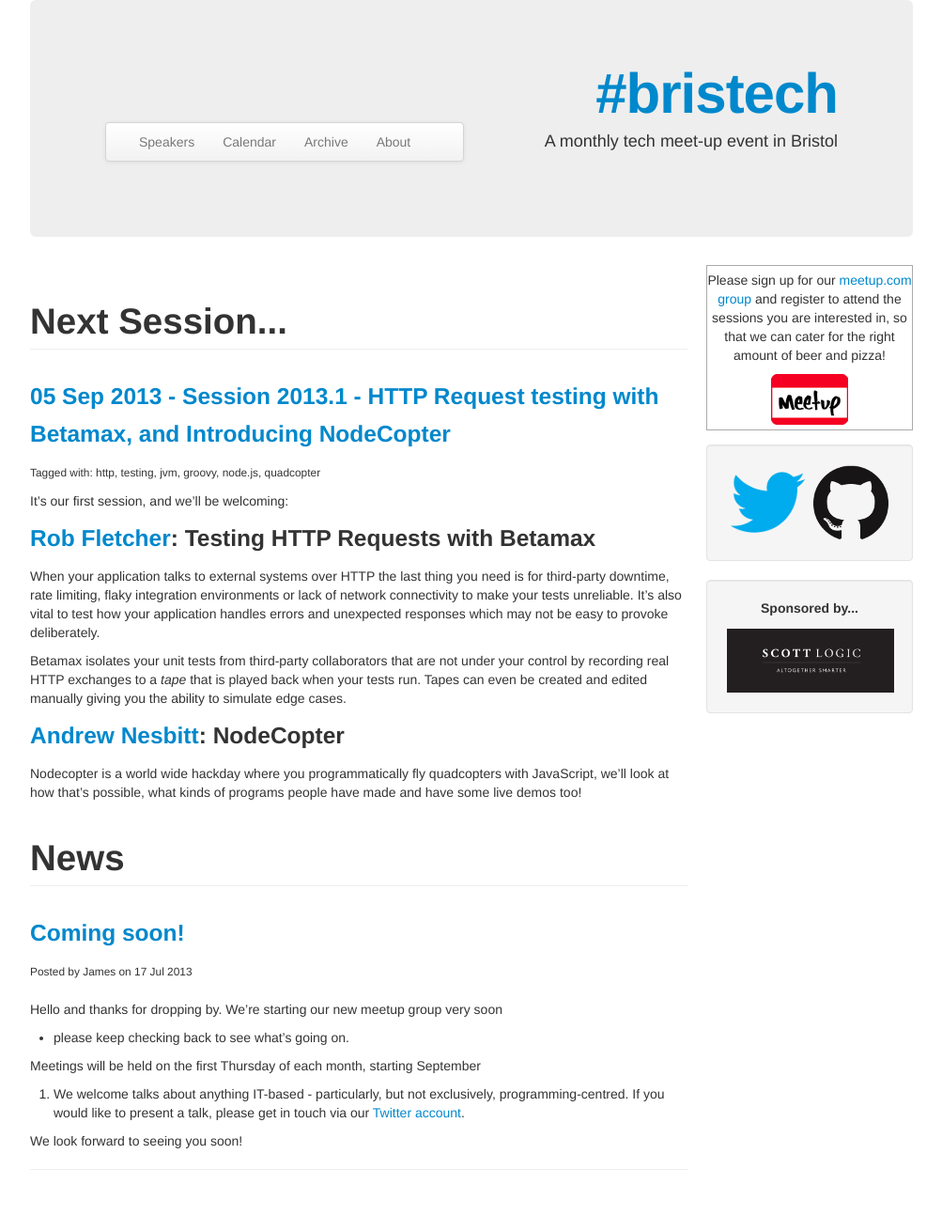
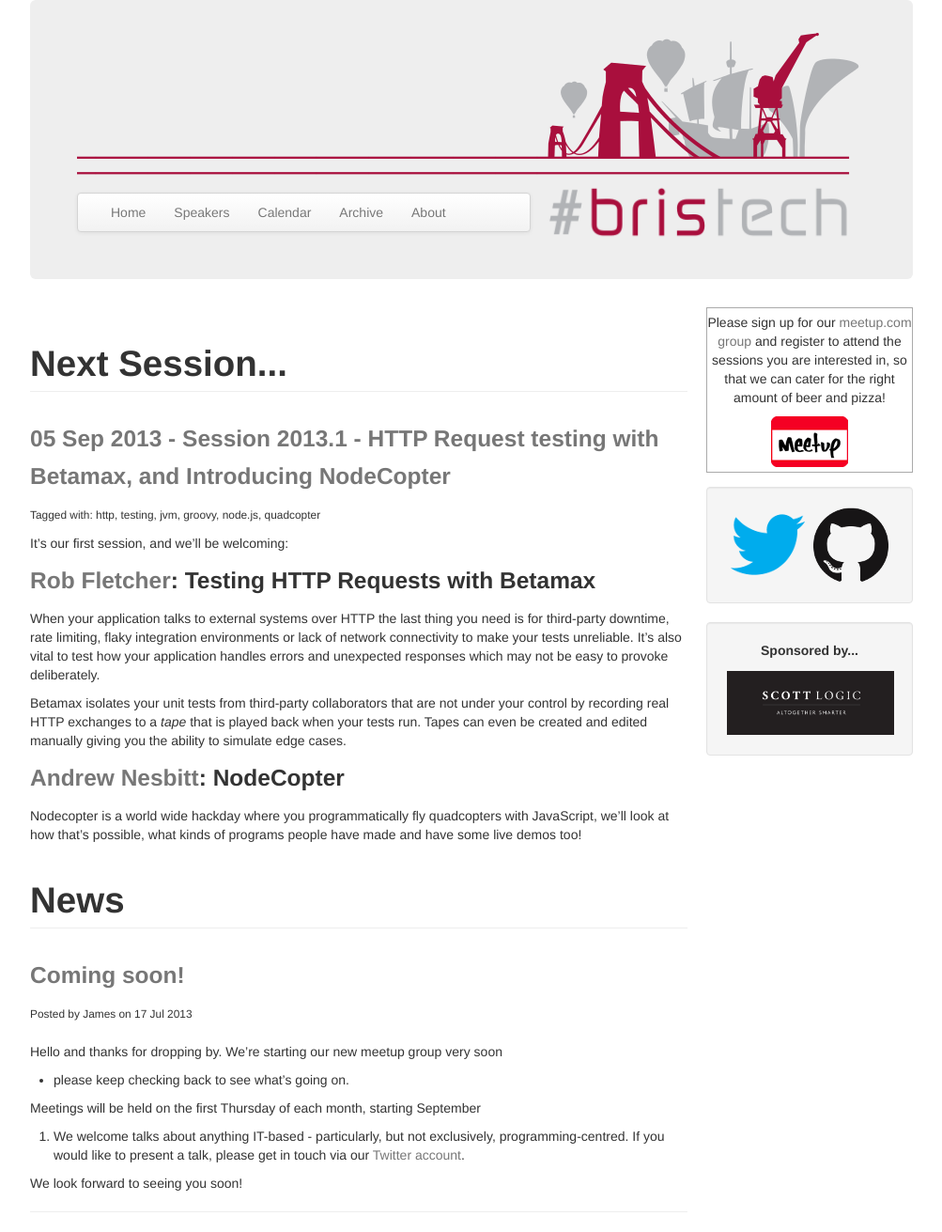
Before and after one commit to bris-tech/bris-tech.github.io, a Jekyll site: the page built from index.html, in a window 1280 px wide. Shown: the whole page at 94% size, without its empty margins (138-1141 px from the left). Built offline with Jekyll 4.4.1, drawn with Linux system fonts in a browser that asks for light colours; before the commit the page ends 1266 px from its top, so only the background shows below that.

Commit message:
Shiny logo

```diff
--- a/_layouts/default.html
+++ b/_layouts/default.html
@@ -14,14 +14,19 @@
     <div class="container">
       <div class="hero-unit text-right">
         <div class="container-fluid">
-          <h1><a href="/">#bristech</a></h1>
           <div class="row-fluid">
-            <div class="span6">
+            <div class="span12">
+              <img src="/img/logo/bristech-banner.png" title="Bristech - a monthly tech meet-up event in Bristol">
+            </div>
+          </div>
+          <div class="row-fluid">
+            <div class="span7">
               <div class="navbar">
                 <div class="navbar-inner">
                   <div class="container">
                     <ul class="nav">
-                      <li><a href="/speakers" class="">Speakers</a></li>
+                      <li><a href="/">Home</a></li>
+                      <li><a href="/speakers">Speakers</a></li>
                       <li><a href="/calendar">Calendar</a></li>
                       <li><a href="/archive">Archive</a></li>
                       <li><a href="/about">About</a></li>
@@ -30,8 +35,8 @@
                 </div>
               </div>
             </div>
-            <div class="offset1 span5">
-              <p>A monthly tech meet-up event in Bristol</p>
+            <div class="span5">
+              <img src="/img/logo/bristech-title.png" title="Bristech - a monthly tech meet-up event in Bristol">
             </div>
           </div>
         </div>
--- a/css/main.css
+++ b/css/main.css
@@ -6,6 +6,14 @@
 
 .hero-unit p {
   padding: 5px 0px;
+}
+
+.hero-unit {
+  padding: 30px;
+}
+
+.hero-unit .navbar {
+  padding-top: 11px;
 }
 
 .well {
@@ -42,3 +50,15 @@ h1.page-header {
 .carousel {
   margin-bottom: 0px;
 }
+
+.navbar .nav>li>a:focus, .navbar .nav>li>a:hover {
+  color: #A90F3D;
+}
+
+a {
+  color: #777;
+}
+
+a:focus, a:hover {
+  color: #A90F3D;
+}
```
Also changed, not shown: img/logo/Bristech Logo.png (added), img/logo/Bristech Logo_OnBlack.jpg (added), img/logo/Bristech Logo_OnBlack.svg (added), img/logo/Bristech Logo_OnWhite.jpg (added), img/logo/Bristech Logo_OnWhite.svg (added), img/logo/bristech-banner.png (added), img/logo/bristech-title.png (added), 2 other files.
